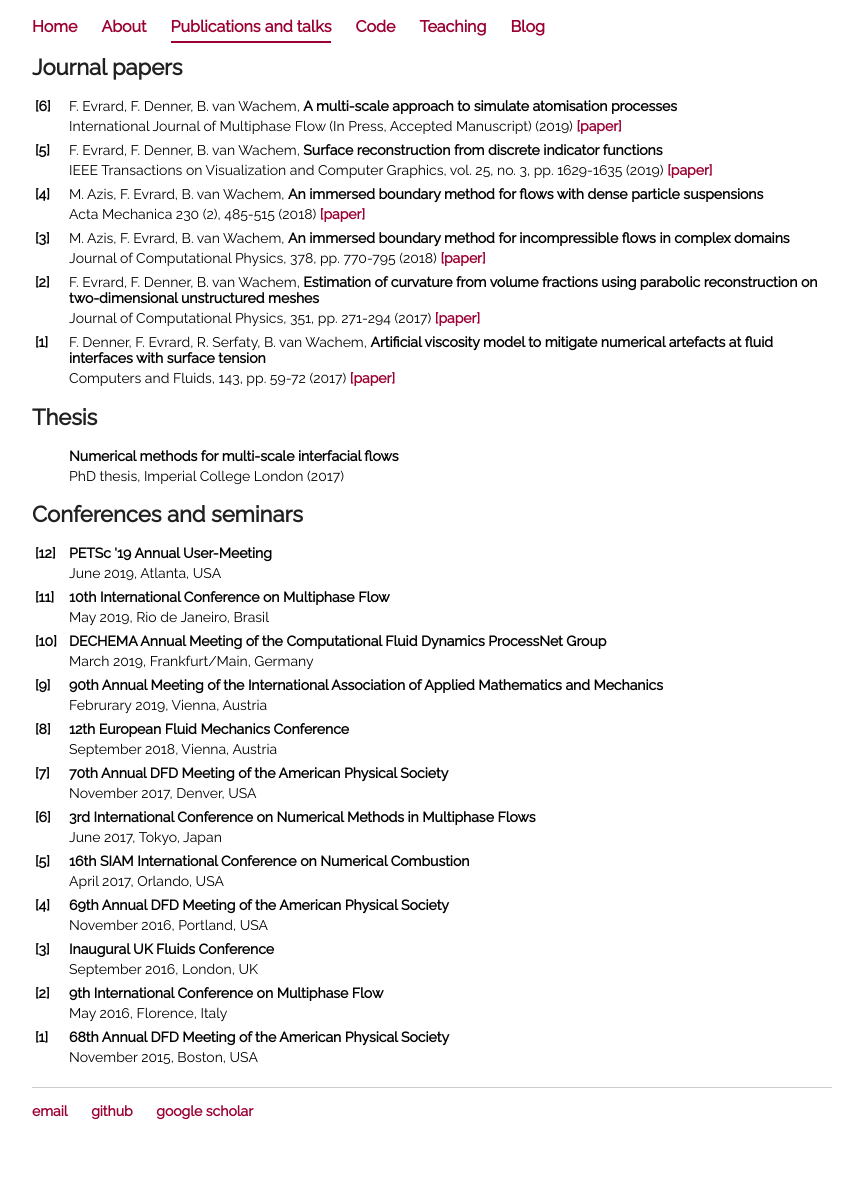
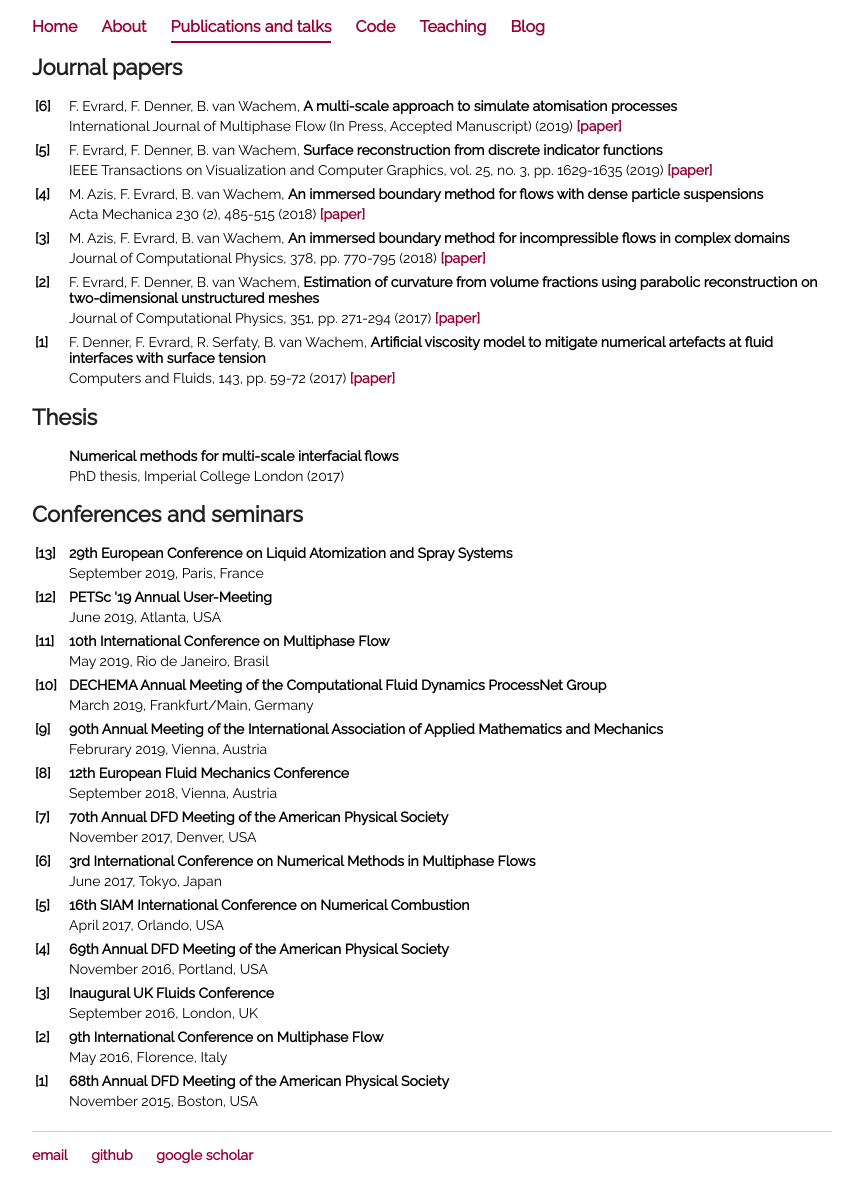
Before and after one commit to fabienevrard/fabienevrard.github.io, a Jekyll site: the page built from publications/index.html, in a window 1280 px wide. Shown: the whole page, without its empty margins (208-1071 px from the left). Built offline with Jekyll 4.4.1, drawn with Linux system fonts in a browser that asks for light colours; before the commit the page ends 1136 px from its top, so only the background shows below that.

Commit message:
Update index.html

```diff
--- a/publications/index.html
+++ b/publications/index.html
@@ -82,6 +82,15 @@ volume fractions using parabolic reconstruction on two-dimensional unstructured
 	<table style="width:100%; vertical-align: top; text-align: left;">
 		 <col width=4%>
 		 <col width=95%>
+		 <tr>
+			 <td><b>[13]</b></td>
+			 <td><b>29th European Conference on Liquid Atomization and Spray Systems</b></td>
+		 </tr>
+		 <tr>
+			 <td></td>
+			 <td>September 2019, Paris, France</td>
+		 </tr>
+		 <tr><td></td><td></td></tr>
 		 <tr>
 			 <td><b>[12]</b></td>
 			 <td><b>PETSc '19 Annual User-Meeting</b></td>
```
